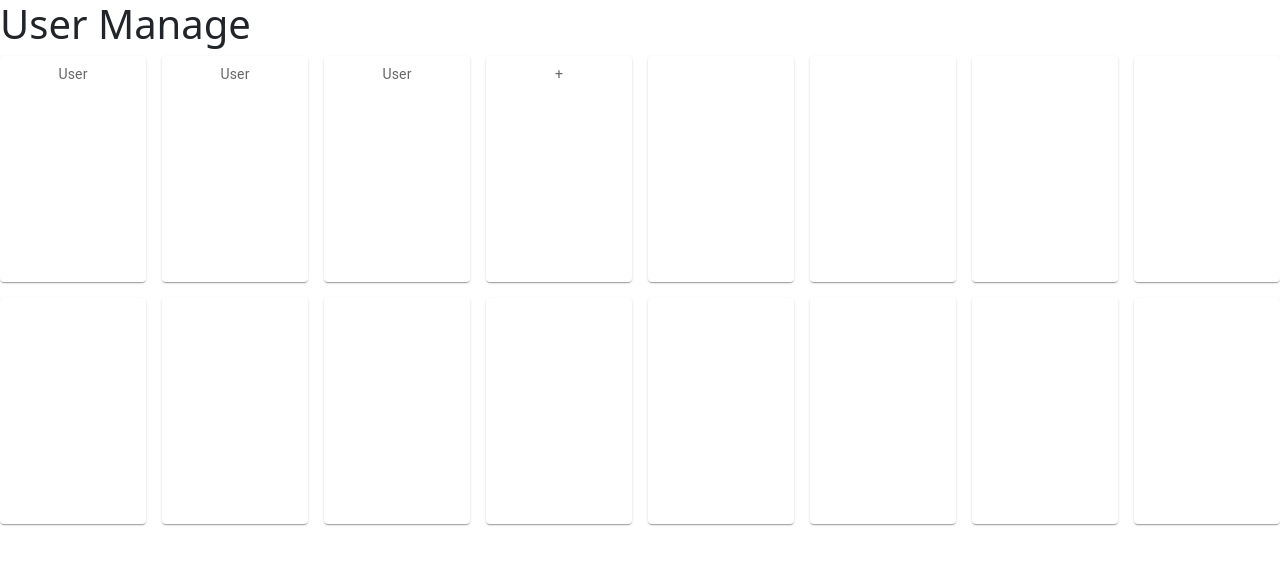
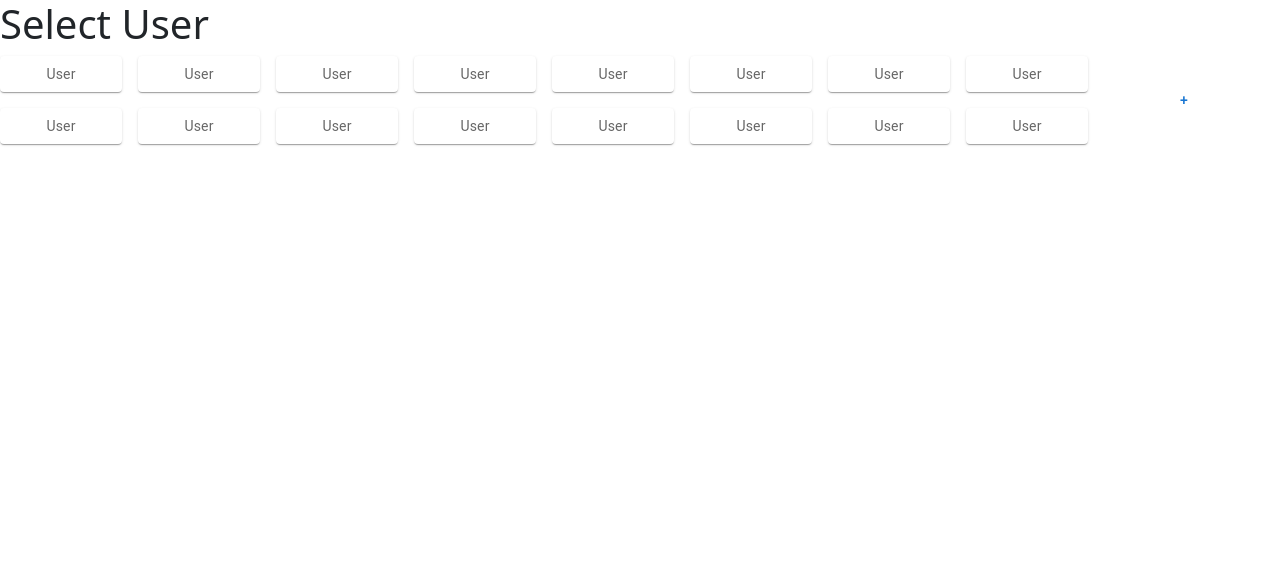
Before and after one commit to Manjot44/Communication-Spectrum-Web-App, a React (Create React App) app in the folder frontend/: page /usermanage in a window 1280 px wide. Shown: the top 564 px of the page. Built offline with nearby package versions, Linux system fonts and the light colour scheme.

Commit message:
More progress on user profile select screen

```diff
--- /dev/null
+++ b/frontend/src/components/UserProfileCircles.jsx
@@ -0,0 +1,27 @@
+import React from 'react';
+import axios from 'axios';
+import { useNavigate } from 'react-router-dom';
+import Button from '@mui/material/Button';
+import Grid from '@mui/material/Grid2';
+import Item from './Item';
+
+function UserProfileCircles ({setTokenFunc}) {
+    const navigate = useNavigate();
+
+    function goToUserProfileCircles () {
+        navigate('/home');
+    }
+
+    return (
+        <>
+            <Grid size={1.5} style={{  }} >
+                <Item>
+
+                    User
+                </Item>
+            </Grid>
+        </>
+    );
+}
+
+export default UserProfileCircles;
--- /dev/null
+++ b/frontend/src/components/UserProfileContainer.jsx
@@ -0,0 +1,46 @@
+import React from 'react';
+import axios from 'axios';
+import { useNavigate } from 'react-router-dom';
+import Button from '@mui/material/Button';
+import Grid from '@mui/material/Grid2';
+import Item from '../components/Item';
+import UserProfileCircles from '../components/UserProfileCircles';
+
+function UserProfileContainer ({setTokenFunc}) {
+    const navigate = useNavigate();
+
+    function goToUserProfileContainer () {
+        navigate('/home');
+    }
+
+    return (
+        <>
+            <div style={{ display:'flex' }} >
+                <div style={{ width:'85%' }} >
+                    <Grid container spacing={2}>
+                        <UserProfileCircles></UserProfileCircles>
+                        <UserProfileCircles></UserProfileCircles>
+                        <UserProfileCircles></UserProfileCircles>
+                        <UserProfileCircles></UserProfileCircles>
+                        <UserProfileCircles></UserProfileCircles>
+                        <UserProfileCircles></UserProfileCircles>
+                        <UserProfileCircles></UserProfileCircles>
+                        <UserProfileCircles></UserProfileCircles>
+                        <UserProfileCircles></UserProfileCircles>
+                        <UserProfileCircles></UserProfileCircles>
+                        <UserProfileCircles></UserProfileCircles>
+                        <UserProfileCircles></UserProfileCircles>
+                        <UserProfileCircles></UserProfileCircles>
+                        <UserProfileCircles></UserProfileCircles>
+                        <UserProfileCircles></UserProfileCircles>
+                        <UserProfileCircles></UserProfileCircles>
+                    </Grid>
+                </div>
+                <Button style={{ width:'15%' }}>+</Button>
+            </div>
+
+        </>
+    );
+}
+
+export default UserProfileContainer;
--- a/frontend/src/pages/UserManage.jsx
+++ b/frontend/src/pages/UserManage.jsx
@@ -4,6 +4,7 @@ import { useNavigate } from 'react-router-dom';
 import Button from '@mui/material/Button';
 import Grid from '@mui/material/Grid';
 import Item from '../components/Item';
+import UserProfileContainer from '../components/UserProfileContainer';
 
 function UserManage ({setTokenFunc}) {
     const navigate = useNavigate();
@@ -14,105 +15,8 @@ function UserManage ({setTokenFunc}) {
 
     return (
         <>
-            <h1>User Manage</h1>
-            <Grid container spacing={2}>
-                <Grid item xs={1.5}>
-                    <Item>
-                        <div style={{ height: 10 }} >User</div>
-                        <div style={{ height: 200 }} ></div>
-                    </Item>
-                </Grid>
-                <Grid item xs={1.5}>
-                    <Item>
-                        <div style={{ height: 10 }} >User</div>
-                        <div style={{ height: 200 }} ></div>
-                    </Item>
-                </Grid>
-                <Grid item xs={1.5}>
-                    <Item>
-                        <div style={{ height: 10 }} >User</div>
-                        <div style={{ height: 200 }} ></div>
-                    </Item>
-                </Grid>
-                <Grid item xs={1.5}>
-                    <Item>
-                        <div style={{ height: 10 }} >+</div>
-                        <div style={{ height: 200 }} ></div>
-                    </Item>
-                </Grid>
-                <Grid item xs={1.5}>
-                    <Item>
-                        <div style={{ height: 10 }} ></div>
-                        <div style={{ height: 200 }} ></div>
-                    </Item>
-                </Grid>
-                <Grid item xs={1.5}>
-                    <Item>
-                        <div style={{ height: 10 }} ></div>
-                        <div style={{ height: 200 }} ></div>
-                    </Item>
-                </Grid>
-                <Grid item xs={1.5}>
-                    <Item>
-                        <div style={{ height: 10 }} ></div>
-                        <div style={{ height: 200 }} ></div>
-                    </Item>
-                </Grid>
-                <Grid item xs={1.5}>
-                    <Item>
-                        <div style={{ height: 10 }} ></div>
-                        <div style={{ height: 200 }} ></div>
-                    </Item>
-                </Grid>
-                <Grid item xs={1.5}>
-                    <Item>
-                        <div style={{ height: 10 }} ></div>
-                        <div style={{ height: 200 }} ></div>
-                    </Item>
-                </Grid>
-                <Grid item xs={1.5}>
-                    <Item>
-                        <div style={{ height: 10 }} ></div>
-                        <div style={{ height: 200 }} ></div>
-                    </Item>
-                </Grid>
-                <Grid item xs={1.5}>
-                    <Item>
-                        <div style={{ height: 10 }} ></div>
-                        <div style={{ height: 200 }} ></div>
-                    </Item>
-                </Grid>
-                <Grid item xs={1.5}>
-                    <Item>
-                        <div style={{ height: 10 }} ></div>
-                        <div style={{ height: 200 }} ></div>
-                    </Item>
-                </Grid>
-                <Grid item xs={1.5}>
-                    <Item>
-                        <div style={{ height: 10 }} ></div>
-                        <div style={{ height: 200 }} ></div>
-                    </Item>
-                </Grid>
-                <Grid item xs={1.5}>
-                    <Item>
-                        <div style={{ height: 10 }} ></div>
-                        <div style={{ height: 200 }} ></div>
-                    </Item>
-                </Grid>
-                <Grid item xs={1.5}>
-                    <Item>
-                        <div style={{ height: 10 }} ></div>
-                        <div style={{ height: 200 }} ></div>
-                    </Item>
-                </Grid>
-                <Grid item xs={1.5}>
-                    <Item>
-                        <div style={{ height: 10 }} ></div>
-                        <div style={{ height: 200 }} ></div>
-                    </Item>
-                </Grid>
-            </Grid>
+            <h1>Select User</h1>
+            <UserProfileContainer></UserProfileContainer>
 
         </>
     );
```
Also changed, not shown: 1 other file (tests, documents, lock files or other folders).
